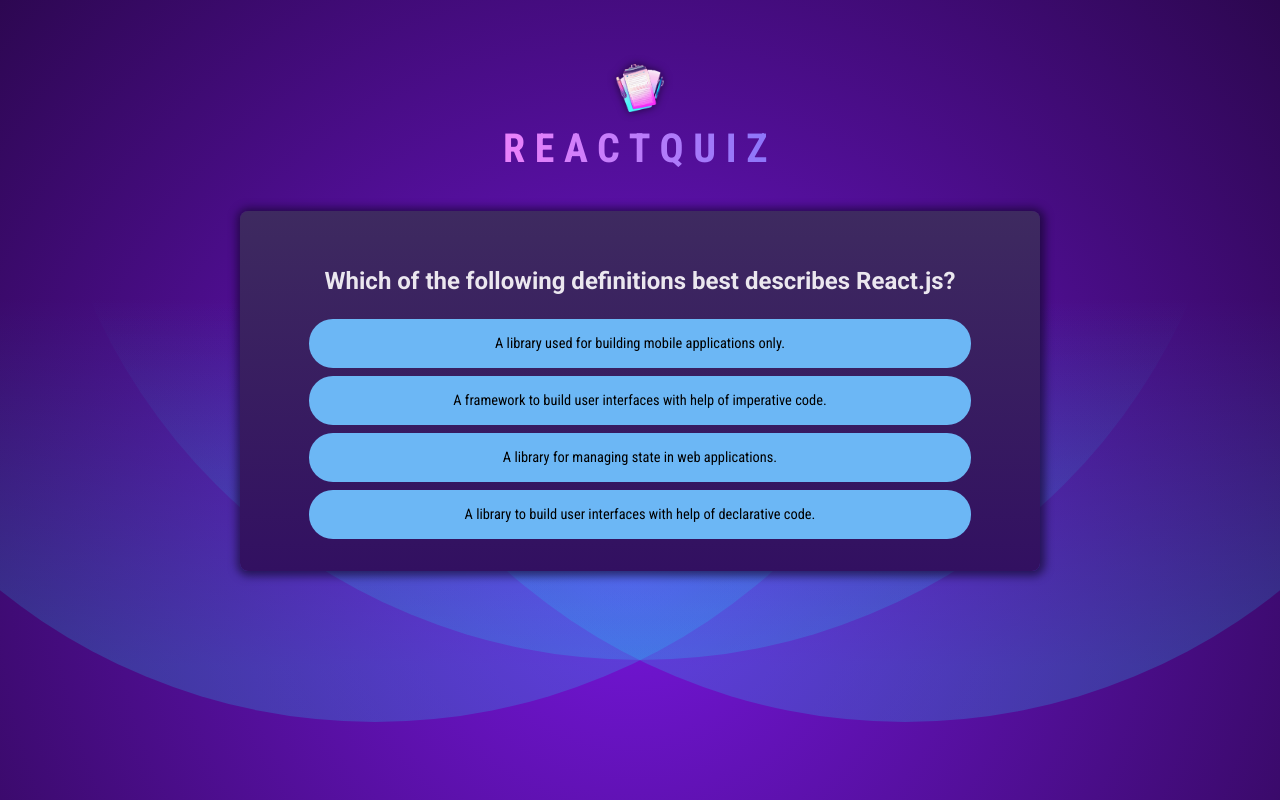
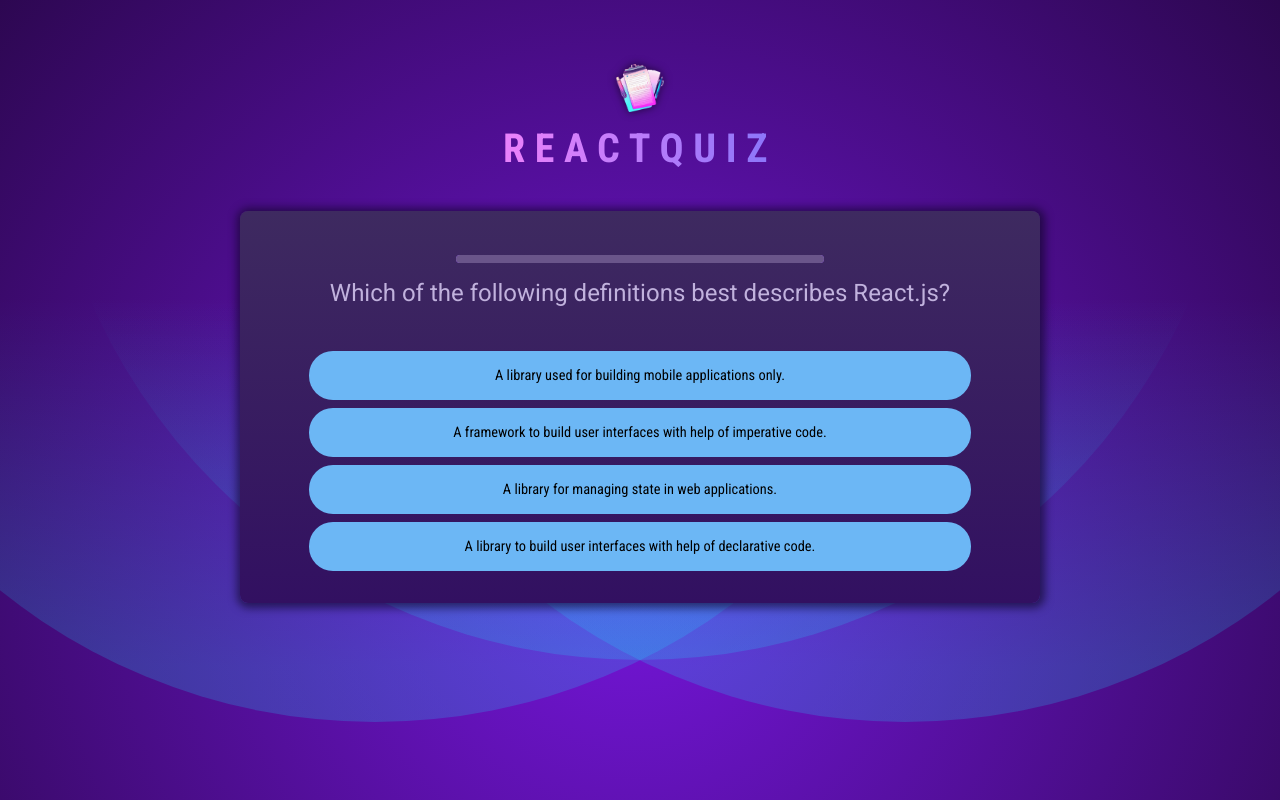
Before and after one commit to claudiopome/quiz-app, a React (Vite) app: page / in a window 1280 px wide. Built offline with nearby package versions, Linux system fonts and the light colour scheme.

Commit message:
wip: add QuestionTimer component.

```diff
--- /dev/null
+++ b/src/components/QuestionTimer.jsx
@@ -0,0 +1,16 @@
+import { useEffect, useState } from "react";
+export default function QuestionTimer({ timeout, onTimeout }) {
+  const [remainingTime, setRemainingTime] = useState(timeout);
+
+  useEffect(() => {
+    setTimeout(onTimeout, timeout);
+  }, [timeout, onTimeout]);
+
+  useEffect(() => {
+    setInterval(() => {
+      setRemainingTime((prevRemainingTime) => prevRemainingTime - 100);
+    }, 100);
+  }, []);
+
+  return <progress max={timeout} value={remainingTime} />;
+}
--- a/src/components/Quiz.jsx
+++ b/src/components/Quiz.jsx
@@ -2,6 +2,7 @@
 
 import QUESTIONS from "../questions.js";
 import quizCompleteImg from "../assets/quiz-complete.png";
+import QuestionTimer from "./QuestionTimer.jsx";
 
 export default function Quiz() {
   const [userAnswers, setUserAnswers] = useState([]);
@@ -29,7 +30,11 @@
 
   return (
     <div id="quiz">
-      <div id="questions">
+      <div id="question">
+        <QuestionTimer
+          timeout={10000}
+          onTimeout={() => handleSelectAnswer(null)}
+        />
         <h2>{QUESTIONS[activeQuestionIndex].text}</h2>
         <ul id="answers">
           {shuffledAnswers.map((answer) => (
```
